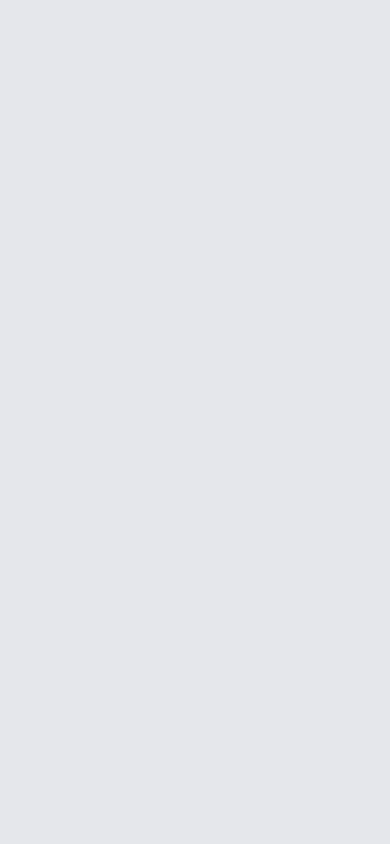
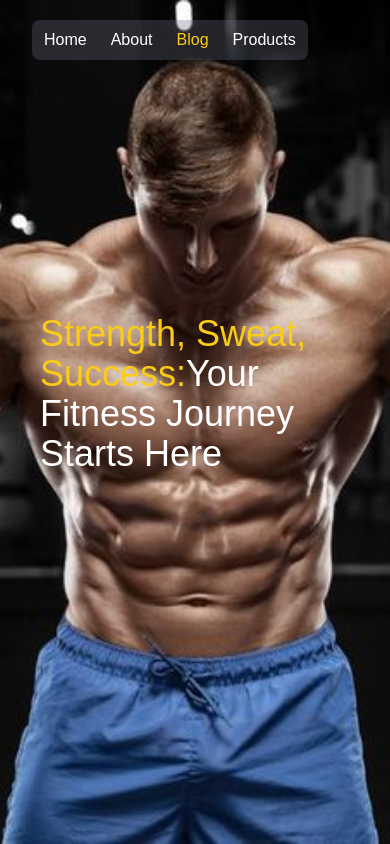
Before and after one commit to eyoaab/Gym-Management-Website, a React (Create React App) app in the folder front-end/gym-management-system/: page /blogs in a window 390 px wide. Before the commit this address had no page. Built offline with nearby package versions, Linux system fonts and the light colour scheme; a web font is replaced by a local one.

Commit message:
completed blog home page by making it responsive

```diff
--- a/front-end/gym-management-system/src/App.jsx
+++ b/front-end/gym-management-system/src/App.jsx
@@ -14,8 +14,9 @@ function App() {
       {
         <Router>
           <Routes>
-            <Route exact path="/" element={<MainPage />} />
-            {/* <Route exact path="/blogs" element={<BlogPage />} />
+            {/* <Route exact path="/" element={<MainPage />} /> */}
+            <Route exact path="/blogs" element={<BlogPage />} />
+            {/*
           <Route exact path="/about" element={<AboutPage />} />
           <Route exact path="/products" element={<ProductPage />} />
           <Route exact path="/login" element={<LoginPage />} />
--- a/front-end/gym-management-system/src/pages/blogs-page/blogs-page.jsx
+++ b/front-end/gym-management-system/src/pages/blogs-page/blogs-page.jsx
@@ -4,17 +4,15 @@ import BlogHomePage from "./components/blogs-home-page";
 import ContactPage from "../contact-page/contact-page";
 import Footer from "../../components/footer";
 
-function BlogPage(){
-    return(
-        <div className="flex flex-col">
-            <BlogHomePage />
-            <ShowLongBlogs />
+function BlogPage() {
+  return (
+    <div className="flex flex-col">
+      <BlogHomePage />
+      {/* <ShowLongBlogs />
             <ContactPage />
-            <Footer />
-
-        </div>
-
-    )
+            <Footer /> */}
+    </div>
+  );
 }
 
 export default BlogPage;
--- a/front-end/gym-management-system/src/pages/blogs-page/components/blog-descreption.jsx
+++ b/front-end/gym-management-system/src/pages/blogs-page/components/blog-descreption.jsx
@@ -2,14 +2,11 @@ import React from "react";
 
 function BlogDescreption() {
   return (
-    <div className="py-8 w-[60%] mx-10 text-left font-saira">
-      <p className="text-white text-[60px]">
-        <span className="text-yellow-400">  Strength, Sweat, Success:</span>
+    <div className="py-8 w-[85%] md:w-[60%] mx-10 text-left font-saira">
+      <p className="text-white text-4xl sm:text-5xl md:text-6xl">
+        <span className="text-yellow-400"> Strength, Sweat, Success:</span>
         Your Fitness Journey Starts Here
-
       </p>
-
-
     </div>
   );
 }
--- a/front-end/gym-management-system/src/pages/blogs-page/components/blogs-home-page.jsx
+++ b/front-end/gym-management-system/src/pages/blogs-page/components/blogs-home-page.jsx
@@ -1,18 +1,17 @@
 import React from "react";
 import Header from "../../../components/header";
-import backgroundImage from '../../../assets/images/blogPageBanner.jpeg';
+import backgroundImage from "../../../assets/images/blogPageBanner.jpeg";
 import BlogDescreption from "./blog-descreption";
 
 function BlogHomePage() {
   return (
     <div
-      className="bg-cover bg-center bg-no-repeat h-screen w-full flex flex-col items-between justify-start"
+      className="bg-cover bg-center bg-no-repeat h-screen w-full flex flex-col items-between"
       style={{ backgroundImage: `url(${backgroundImage})` }}
     >
-      <div className="text-start" >
+      <div className="text-start flex flex-col justify-between h-[60%]">
         <Header />
         <BlogDescreption />
-
       </div>
     </div>
   );
--- a/front-end/gym-management-system/src/pages/home-page/main-page.jsx
+++ b/front-end/gym-management-system/src/pages/home-page/main-page.jsx
@@ -11,17 +11,15 @@ import Footer from "../../components/footer";
 
 function MainPage() {
   return (
-    <div className="flex flex-col">
-      {/* <HomePage /> */}
-      {/* <ServicePage /> */}
-      {/* <ClassesPage /> */}
-      {/* <TeatimonialsPage /> */}
-      {/* <ShortBlogsPage /> */}
-      {/* <PlansOptionPage /> */}
-      {/* <ContactPage /> */}
+    <div className="flex flex-col overflow-x-hidden">
+      <HomePage />
+      <ServicePage />
+      <ClassesPage />
+      <TeatimonialsPage />
+      <ShortBlogsPage />
+      <PlansOptionPage />
+      <ContactPage />
       <Footer />
-      {/*
-       */}
     </div>
   );
 }
```
